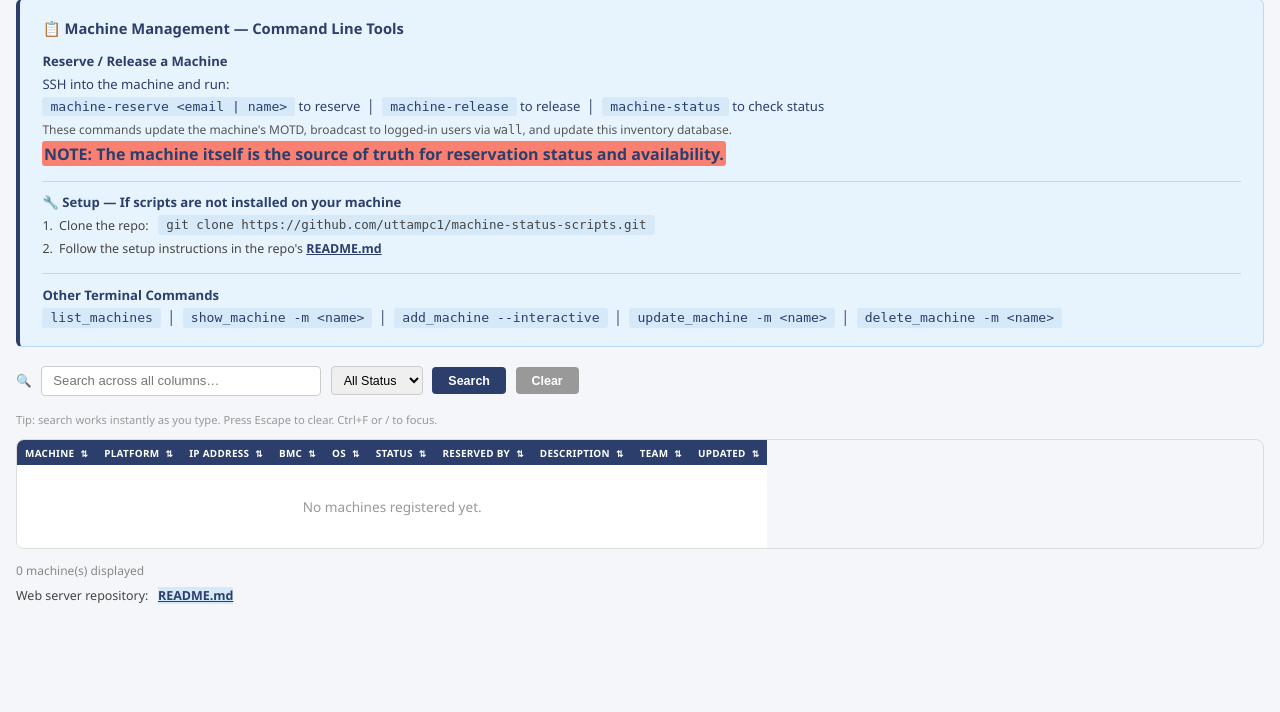
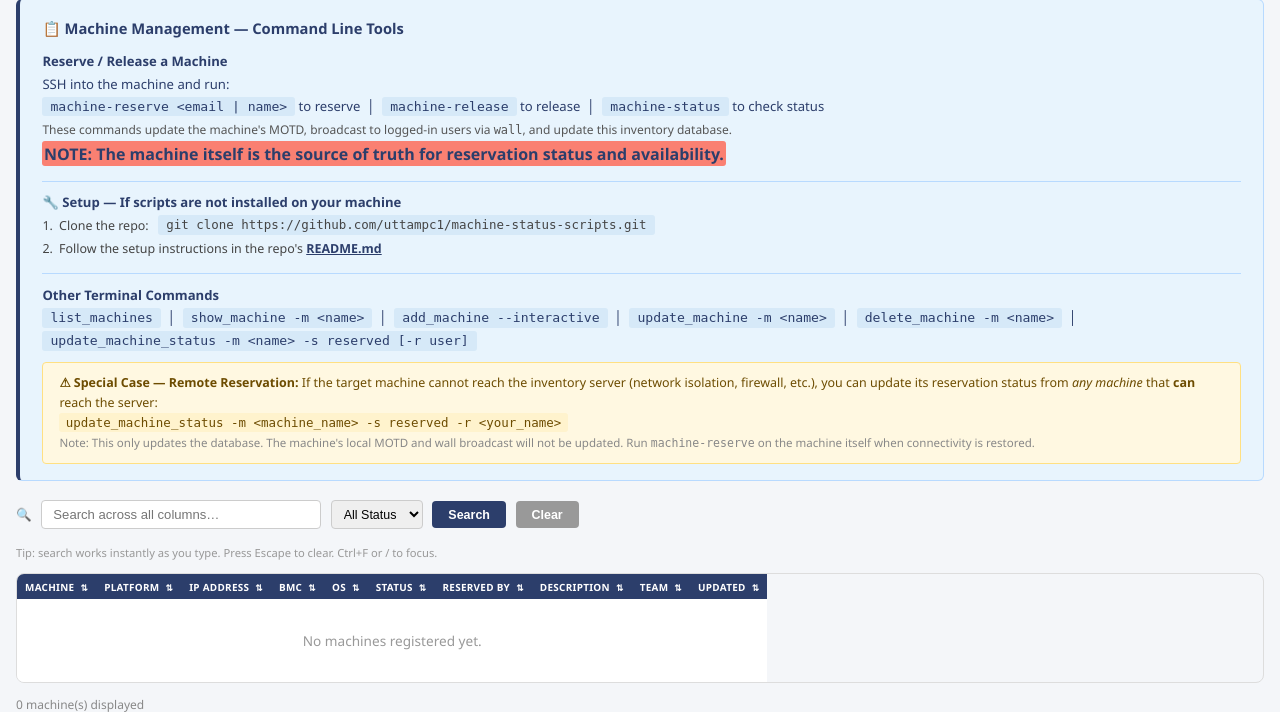
Before and after one commit to uttampc1/machinesapp, a Flask app: page / in a window 1280 px wide. Shown: the part 180-892 px from the top of the page. Before the commit the page ends 784 px from the top, so only its background shows below. Run offline with Flask 3, Linux system fonts and the light colour scheme; data that the repository does not hold is empty.

Commit message:
updated with one more command used for remote reservation with caveat

```diff
--- a/templates/index.html
+++ b/templates/index.html
@@ -589,6 +589,18 @@
       <code style="background:#d6e9f8; padding:0.15rem 0.5rem; border-radius:3px;">update_machine -m &lt;name&gt;</code>
       &nbsp;│&nbsp;
       <code style="background:#d6e9f8; padding:0.15rem 0.5rem; border-radius:3px;">delete_machine -m &lt;name&gt;</code>
+      &nbsp;│&nbsp;
+      <code style="background:#d6e9f8; padding:0.15rem 0.5rem; border-radius:3px;">update_machine_status -m &lt;name&gt; -s reserved [-r user]</code>
+    </div>
+    <div style="margin-top:0.6rem; padding:0.6rem 1rem; background:#fff8e1; border:1px solid #ffe082; border-radius:4px; font-size:0.78rem; color:#6d4c00; line-height:1.6;">
+      <strong>⚠ Special Case — Remote Reservation:</strong>
+      If the target machine cannot reach the inventory server (network isolation, firewall, etc.),
+      you can update its reservation status from <em>any machine</em> that <strong>can</strong> reach the server:<br>
+      <code style="background:#fff3cd; padding:0.1rem 0.4rem; border-radius:3px;">update_machine_status -m &lt;machine_name&gt; -s reserved -r &lt;your_name&gt;</code><br>
+      <span style="font-size:0.72rem; color:#888;">
+        Note: This only updates the database. The machine's local MOTD and wall broadcast will not be updated.
+        Run <code>machine-reserve</code> on the machine itself when connectivity is restored.
+      </span>
     </div>
 
   </div>
```
